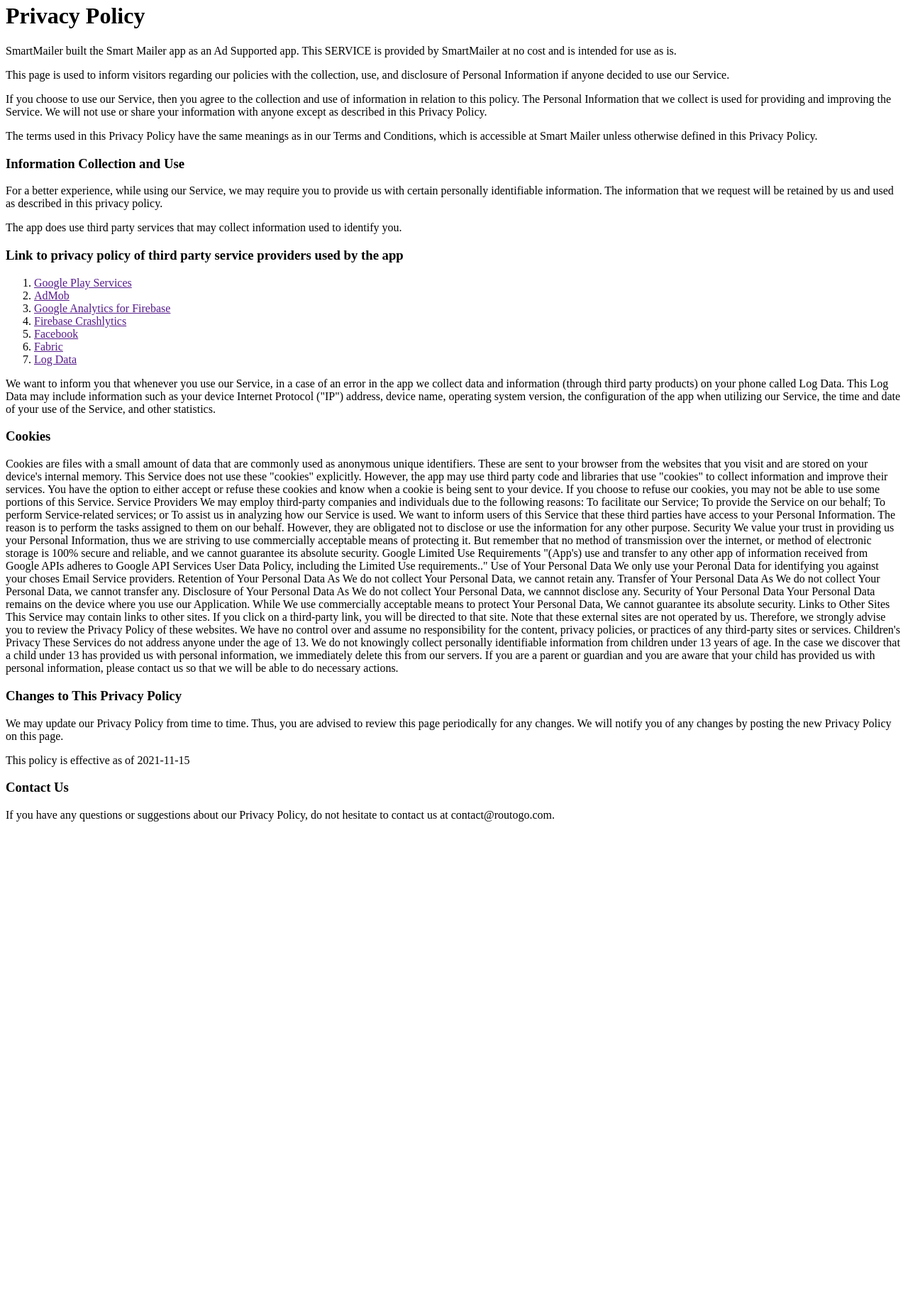
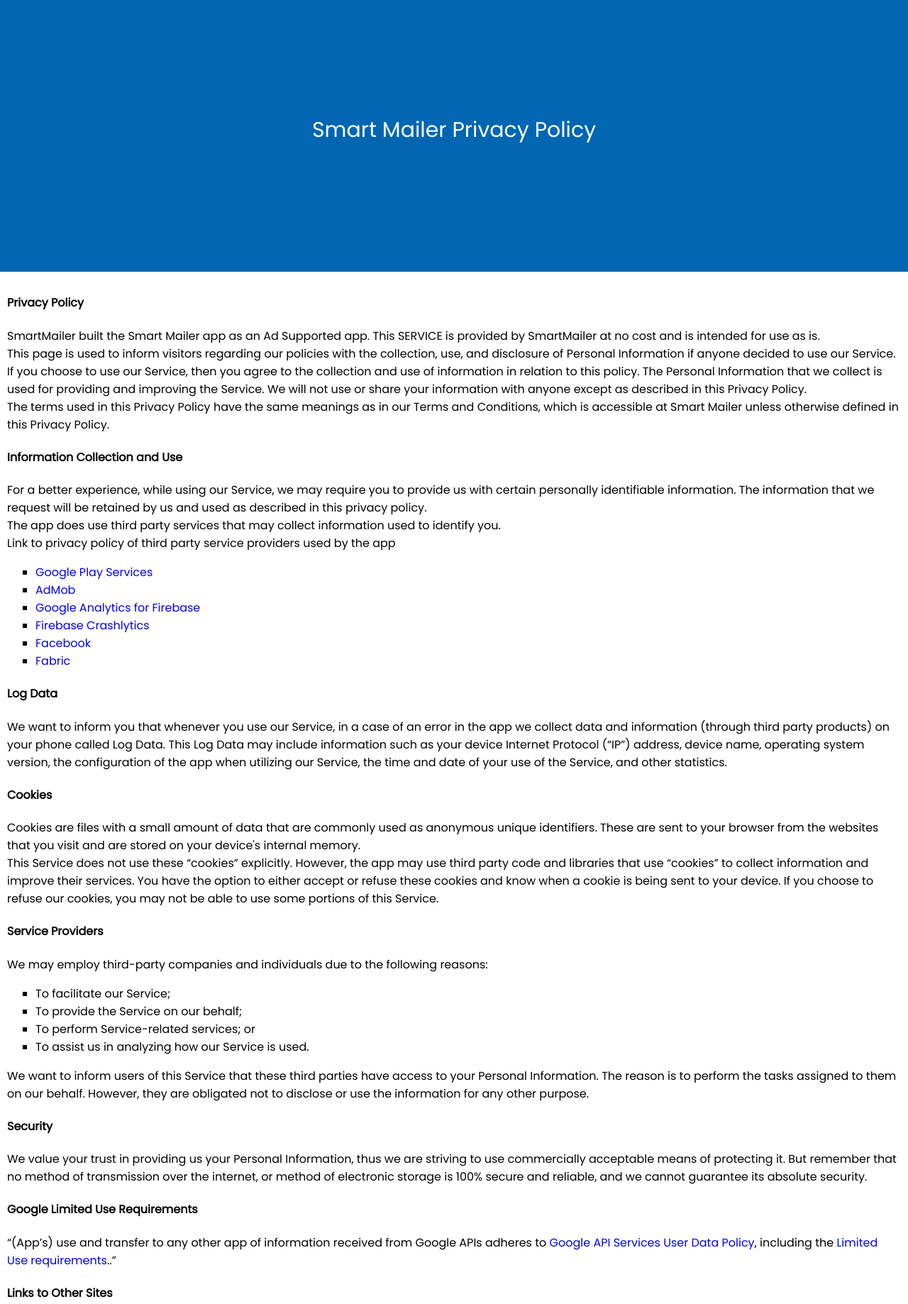
Before and after one commit to Shadman12345/Smart-Mailer-Website, a plain HTML site: page privacyPolicy.html in a window 1280 px wide. Shown: the part 17-1855 px from the top of the page at 71% size. Before the commit the page ends 1183 px from the top, so only its background shows below. Drawn offline with Linux system fonts and the light colour scheme.

Commit message:
added privacy policy

```diff
--- /dev/null
+++ b/css/privacy_policy.css
@@ -0,0 +1,30 @@
+@import url('https://fonts.googleapis.com/css2?family=Poppins&display=swap');
+
+body{
+    padding: 0;
+    margin: 0;
+    font-family: 'Poppins', sans-serif;
+}
+
+li {
+    list-style-type: square;
+}
+
+a {
+    text-decoration:none;
+}
+.policy {
+    padding: 10px;
+}
+
+.header {
+    width: 100%;
+    height: 50vh;
+    display: flex;
+    background-color: #0066b2;
+    justify-content: center;
+    align-items: center;
+    font-size: 30px;
+    color: white;
+    text-align: center;
+}
--- a/privacyPolicy.html
+++ b/privacyPolicy.html
@@ -5,169 +5,173 @@
     <meta charset="UTF-8">
     <meta http-equiv="X-UA-Compatible" content="IE=edge">
     <meta name="viewport" content="width=device-width, initial-scale=1.0">
+    <link rel="stylesheet" href="css/privacy_policy.css">
     <title>Privacy Policy</title>
 </head>
 
 <body>
-    <h1>Privacy Policy</h1>
+    <div class="header">
+        Smart Mailer Privacy Policy
+    </div>
 
-    <p>SmartMailer built the Smart Mailer app as an Ad Supported app. This SERVICE is provided by SmartMailer at no cost
-        and is intended for use as is.</p>
 
+    <div class="policy">
+        <h4>
+            Privacy Policy
+        </h4>
         <p>
+            SmartMailer built the Smart Mailer app as an Ad Supported app. This SERVICE is provided by SmartMailer at no
+            cost and is intended for use as is.
+            <br>
+
             This page is used to inform visitors regarding our policies with the collection, use, and disclosure of Personal
             Information if anyone decided to use our Service.
-    </p>
-
-    <p>
+            <br>
             If you choose to use our Service, then you agree to the collection and use of information in relation to this
             policy. The Personal Information that we collect is used for providing and improving the Service. We will not
-        use or
-        share your information with anyone except as described in this Privacy Policy.
+            use or share your information with anyone except as described in this Privacy Policy.
+            <br>
+            The terms used in this Privacy Policy have the same meanings as in our Terms and Conditions, which is accessible
+            at Smart Mailer unless otherwise defined in this Privacy Policy.
         </p>
-
-    <p>
-        The terms used in this Privacy Policy have the same meanings as in our Terms and Conditions, which is accessible
-        at
-        Smart Mailer unless otherwise defined in this Privacy Policy.
-    </p>
-
-    <h3>Information Collection and Use</h3>
-
+        <h4>
+            Information Collection and Use
+        </h4>
         <p>
             For a better experience, while using our Service, we may require you to provide us with certain personally
             identifiable information. The information that we request will be retained by us and used as described in this
             privacy policy.
+            <br>
+            The app does use third party services that may collect information used to identify you.
+            <br>
+            Link to privacy policy of third party service providers used by the app
         </p>
 
-    <p>
-        The app does use third party services that may collect information used to identify you.
-    </p>
-
-    <h3>
-        Link to privacy policy of third party service providers used by the app
-    </h3>
-
-    <ol>
+        <ul>
             <li>
-            <a href="">Google Play Services</a>
+                <a href="https://www.google.com/policies/privacy/" target="_blank">Google Play Services</a>
             </li>
             <li>
-            <a href="">AdMob</a>
+                <a href="https://support.google.com/admob/answer/6128543?hl=en/" target="_blank">AdMob</a>
             </li>
             <li>
-            <a href="">Google Analytics for Firebase</a>
+                <a href="https://firebase.google.com/policies/analytics" target="_blank">Google Analytics for Firebase</a>
             </li>
             <li>
-            <a href="">Firebase Crashlytics</a>
+                <a href="https://firebase.google.com/support/privacy/" target="_blank">Firebase Crashlytics</a>
             </li>
             <li>
-            <a href="">Facebook</a>
+                <a href="https://www.google.com/url?q=https%3A%2F%2Fwww.facebook.com%2Fabout%2Fprivacy%2Fupdate%2Fprintable&sa=D&sntz=1&usg=AFQjCNFLa1x0FKy8-ldlfA0ltwmF2rYThw" target="_blank">Facebook</a>
             </li>
             <li>
-            <a href="">Fabric</a>
+                <a href=https://policies.google.com/privacy" target="_blank">Fabric</a>
             </li>
-        <li>
-            <a href="">Log Data</a>
-        </li>
-    </ol>
-
+        </ul>
+        <h4>Log Data</h4>
         <p>
             We want to inform you that whenever you use our Service, in a case of an error in the app we collect data and
             information (through third party products) on your phone called Log Data. This Log Data may include information
-        such
-        as your device Internet Protocol ("IP") address, device name, operating system version, the configuration of the
-        app
-        when utilizing our Service, the time and date of your use of the Service, and other statistics.
+            such as your device Internet Protocol (“IP”) address, device name, operating system version, the configuration
+            of the app when utilizing our Service, the time and date of your use of the Service, and other statistics.
         </p>
 
-    <h3>Cookies</h3>
+        <h4>Cookies</h4>
+        <p>
+            Cookies are files with a small amount of data that are commonly used as anonymous unique identifiers. These are
+            sent to your browser from the websites that you visit and are stored on your device's internal memory.
+            <br>
+            This Service does not use these “cookies” explicitly. However, the app may use third party code and libraries
+            that use “cookies” to collect information and improve their services. You have the option to either accept or
+            refuse these cookies and know when a cookie is being sent to your device. If you choose to refuse our cookies,
+            you may not be able to use some portions of this Service.
+        </p>
 
-    Cookies are files with a small amount of data that are commonly used as anonymous unique identifiers. These are sent
-    to your browser from the websites that you visit and are stored on your device's internal memory.
-
-    This Service does not use these "cookies" explicitly. However, the app may use third party code and libraries that
-    use "cookies" to collect information and improve their services. You have the option to either accept or refuse
-    these cookies and know when a cookie is being sent to your device. If you choose to refuse our cookies, you may not
-    be able to use some portions of this Service.
-
-    Service Providers
-
+        <h4>Service Providers</h4>
+        <p>
             We may employ third-party companies and individuals due to the following reasons:
-
+        </p>
+        <ul>
+            <li>
                 To facilitate our Service;
+            </li>
+            <li>
 
                 To provide the Service on our behalf;
+            </li>
+            <li>
+                To perform Service-related services; or
+            </li>
+            <li>
+                To assist us in analyzing how our Service is used.
+            </li>
+        </ul>
 
-    To perform Service-related services; or
+        <p>We want to inform users of this Service that these third parties have access to your Personal Information. The
+            reason is to perform the tasks assigned to them on our behalf. However, they are obligated not to disclose or
+            use the information for any other purpose.</p>
 
-    To assist us in analyzing how our Service is used.
+        <h4>
+            Security
+        </h4>
 
-    We want to inform users of this Service that these third parties have access to your Personal Information. The
-    reason is to perform the tasks assigned to them on our behalf. However, they are obligated not to disclose or use
-    the information for any other purpose.
+        <p>We value your trust in providing us your Personal Information, thus we are striving to use commercially
+            acceptable means of protecting it. But remember that no method of transmission over the internet, or method of
+            electronic storage is 100% secure and reliable, and we cannot guarantee its absolute security.
+        </p>
 
-    Security
-
-    We value your trust in providing us your Personal Information, thus we are striving to use commercially acceptable
-    means of protecting it. But remember that no method of transmission over the internet, or method of electronic
-    storage is 100% secure and reliable, and we cannot guarantee its absolute security.
-
+        <h4>
             Google Limited Use Requirements
-
-    "(App's) use and transfer to any other app of information received from Google APIs adheres to Google API Services
-    User Data Policy, including the Limited Use requirements.."
-    Use of Your Personal Data
-    We only use your Peronal Data for identifying you against your choses Email Service providers.
-
-    Retention of Your Personal Data
-    As We do not collect Your Personal Data, we cannot retain any.
-
-    Transfer of Your Personal Data
-    As We do not collect Your Personal Data, we cannot transfer any.
-
-    Disclosure of Your Personal Data
-    As We do not collect Your Personal Data, we cannnot disclose any.
-
-    Security of Your Personal Data
-    Your Personal Data remains on the device where you use our Application. While We use commercially acceptable means
-    to protect Your Personal Data, We cannot guarantee its absolute security.
-
-    Links to Other Sites
-
-    This Service may contain links to other sites. If you click on a third-party link, you will be directed to that
-    site. Note that these external sites are not operated by us. Therefore, we strongly advise you to review the Privacy
-    Policy of these websites. We have no control over and assume no responsibility for the content, privacy policies, or
-    practices of any third-party sites or services.
-
-    Children's Privacy
-
-    These Services do not address anyone under the age of 13. We do not knowingly collect personally identifiable
-    information from children under 13 years of age. In the case we discover that a child under 13 has provided us with
-    personal information, we immediately delete this from our servers. If you are a parent or guardian and you are aware
-    that your child has provided us with personal information, please contact us so that we will be able to do necessary
-    actions.
-
-    <h3>
-        Changes to This Privacy Policy
-    </h3>
+        </h4>
 
         <p>
-        We may update our Privacy Policy from time to time. Thus, you are advised to review this page periodically for
-        any
-        changes. We will notify you of any changes by posting the new Privacy Policy on this page.
+            “(App’s) use and transfer to any other app of information received from Google APIs adheres to <a href="https://developers.google.com/terms/api-services-user-data-policy#additional_requirements_for_specific_api_scopes" target="_blank">Google
+                API
+                Services User Data Policy</a>, including the <a
+                href="https://support.google.com/cloud/answer/9110914#explain-types&zippy=%2Ccould-you-explain-the-limited-use-requirements-from-the-google-api-services-user-data-policy" target="_blank">Limited
+                Use requirements</a>..”
         </p>
 
+        <h4>
+            Links to Other Sites
+        </h4>
+
         <p>
-        This policy is effective as of 2021-11-15</p>
+            This Service may contain links to other sites. If you click on a third-party link, you will be directed to that
+            site. Note that these external sites are not operated by us. Therefore, we strongly advise you to review the
+            Privacy Policy of these websites. We have no control over and assume no responsibility for the content, privacy
+            policies, or practices of any third-party sites or services.
+        </p>
 
+        <h4>
+            Children’s Privacy
+        </h4>
+        <p>
+            These Services do not address anyone under the age of 13. We do not knowingly collect personally identifiable
+            information from children under 13 years of age. In the case we discover that a child under 13 has provided us
+            with personal information, we immediately delete this from our servers. If you are a parent or guardian and you
+            are aware that your child has provided us with personal information, please contact us so that we will be able
+            to do necessary actions.
+        </p>
 
-    <h3>
+        <h4>
+            Changes to This Privacy Policy
+        </h4>
+        <p>
+            We may update our Privacy Policy from time to time. Thus, you are advised to review this page periodically for
+            any changes. We will notify you of any changes by posting the new Privacy Policy on this page.
+            <br>
+            This policy is effective as of 2021-11-15
+        </p>
+
+        <h4>
             Contact Us
-    </h3>
-
+        </h4>
+        <p>
             If you have any questions or suggestions about our Privacy Policy, do not hesitate to contact us at
             contact@routogo.com.
+        </p>
+    </div>
+
 </body>
 
 </html>
```
Also changed, not shown: index.html (+1 -1 lines). Lines whose indentation alone changed are shown as unchanged.
